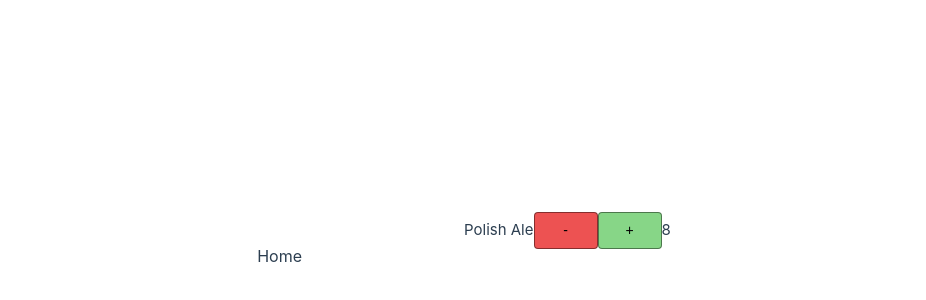
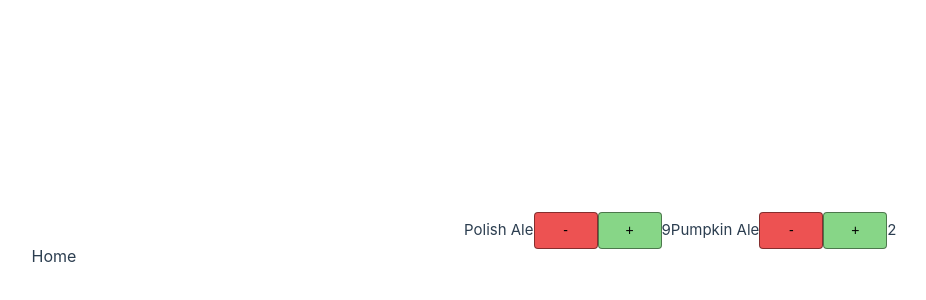
Before and after one commit to piotrbartnik/in-the-cellar, a Vue app: page / in a window 1280 px wide. Shown: the part 152-452 px from the top of the page, without its empty margins (176-1102 px from the left). Built offline with nearby package versions, Linux system fonts and the light colour scheme.

Commit message:
chore: render beers according to json data

```diff
--- /dev/null
+++ b/src/assets/demoBeers.json
@@ -0,0 +1,10 @@
+{
+  "polishAle": {
+    "name": "Polish Ale",
+    "currentAmout": 9
+  },
+  "pumpkinAle": {
+    "name": "Pumpkin Ale",
+    "currentAmout": 2
+  }
+}
--- a/src/views/HomeView.vue
+++ b/src/views/HomeView.vue
@@ -4,6 +4,23 @@ import BeerCounter from "@/components/BeerCounter.vue";
 
 <template>
   <main>
-    <BeerCounter beerName="Polish Ale" :initialAmount="8" />
+    <BeerCounter
+      v-for="value in demoBeers"
+      :beerName="value.name"
+      :initialAmount="value.currentAmout"
+      v-bind:key="value.name"
+    />
   </main>
 </template>
+
+<script lang="ts">
+import demoBeers from "../assets/demoBeers.json";
+
+console.log(demoBeers);
+
+export default {
+  data() {
+    return demoBeers;
+  },
+};
+</script>
--- a/tsconfig.app.json
+++ b/tsconfig.app.json
@@ -1,6 +1,6 @@
 {
   "extends": "@vue/tsconfig/tsconfig.web.json",
-  "include": ["env.d.ts", "src/**/*", "src/**/*.vue"],
+  "include": ["env.d.ts", "src/**/*", "src/**/*.vue", "src/assets/demoBeers.json"],
   "exclude": ["src/**/__tests__/*"],
   "compilerOptions": {
     "composite": true,
```
